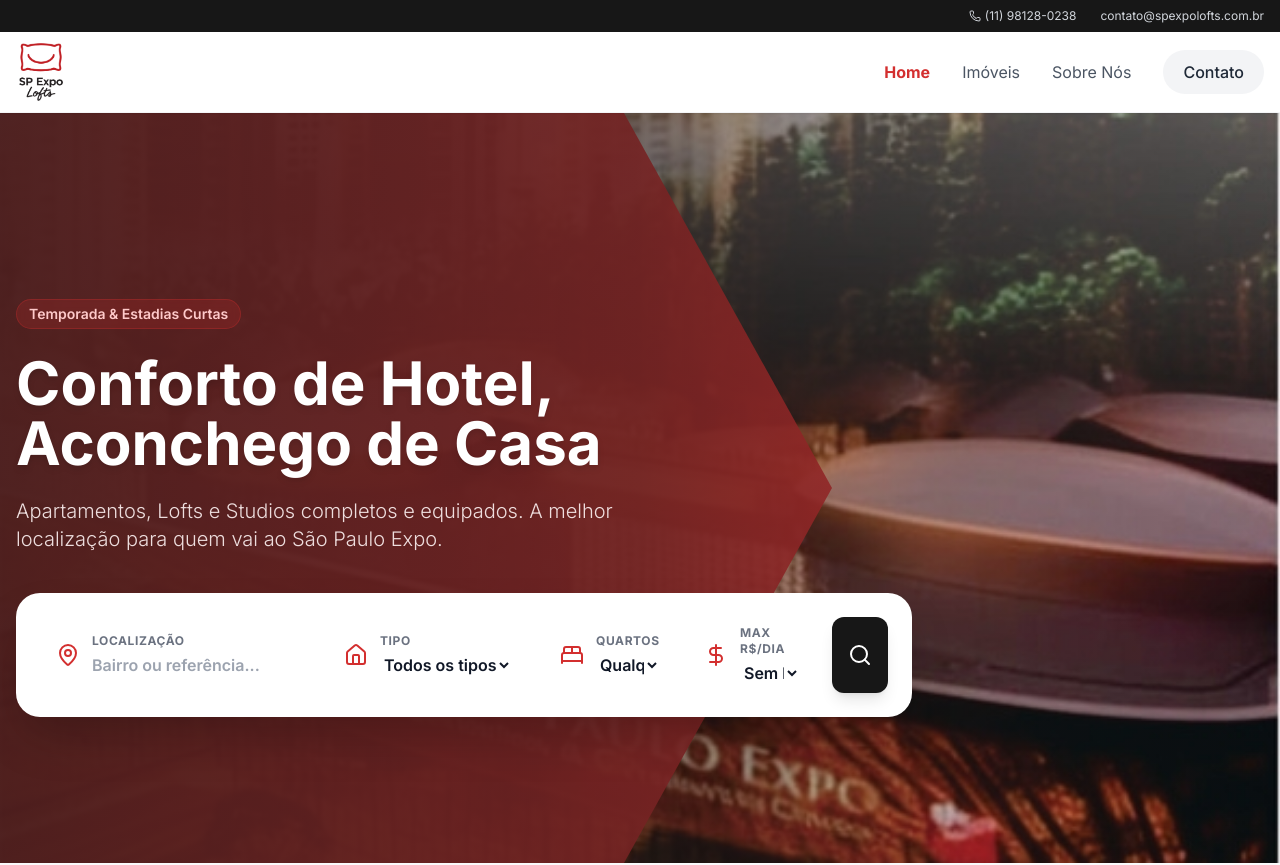
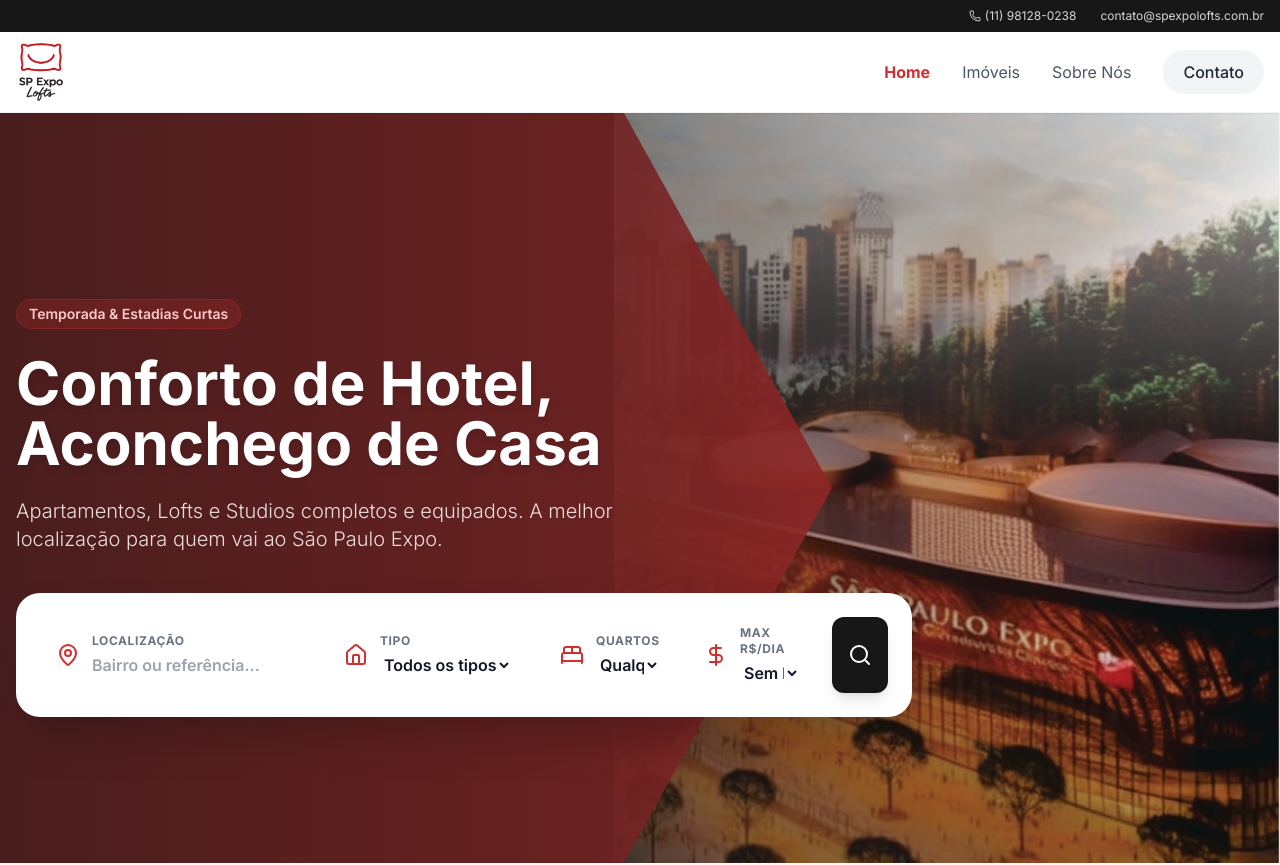
Before and after one commit to thael92/Spexpo-Lofts, a React (Vite) app: page /#/ in a window 1280 px wide. Shown: the top 865 px of the page. Built offline with nearby package versions, Linux system fonts and the light colour scheme.

Commit message:
ajuste icone e responsivo hero

```diff
--- a/index.html
+++ b/index.html
@@ -2,7 +2,7 @@
 <html lang="pt-BR">
   <head>
     <meta charset="UTF-8" />
-    <link rel="icon" type="image/svg+xml" href="https://vitejs.dev/logo.svg" />
+    <link rel="icon" type="image/png" href="/logo.png" />
     <meta name="viewport" content="width=device-width, initial-scale=1.0" />
     <title>Spexpo Lofts - Hospedagem e Conforto</title>
     <script src="https://cdn.tailwindcss.com"></script>
--- a/pages/Home.tsx
+++ b/pages/Home.tsx
@@ -43,7 +43,7 @@ export const Home: React.FC = () => {
 
         {/* Background Image with Red Shape Overlay */}
         <div className="absolute inset-0 z-0 bg-neutral-900">
-            <img src="/fundo-hero.jpg" alt="Interior moderno" className="w-full h-full object-cover" />
+            <img src="/fundo-hero.jpg" alt="Interior moderno" className="h-full object-cover w-[52%] relative left-[48%]" />
             <div
                 className="absolute top-0 left-0 w-full md:w-[65%] h-full bg-brand-red/90"
                 style={{ clipPath: 'polygon(0 0, 75% 0, 100% 50%, 75% 100%, 0 100%)' }}
```
